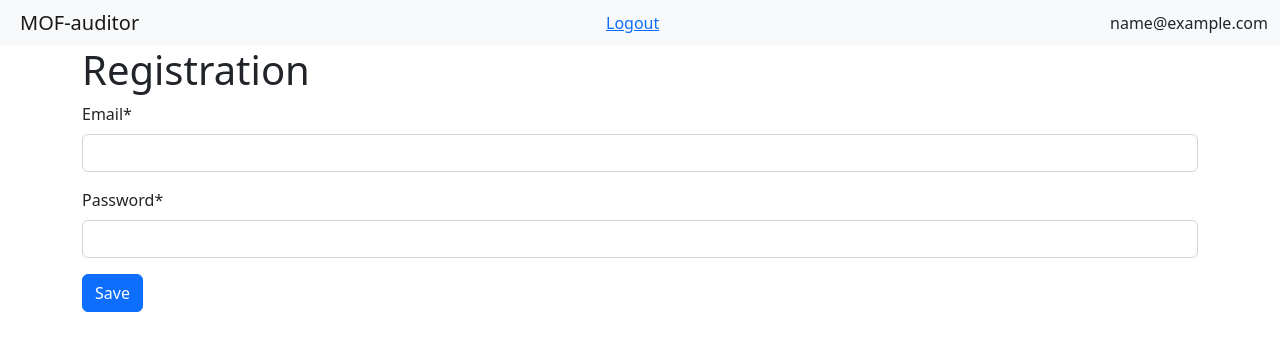
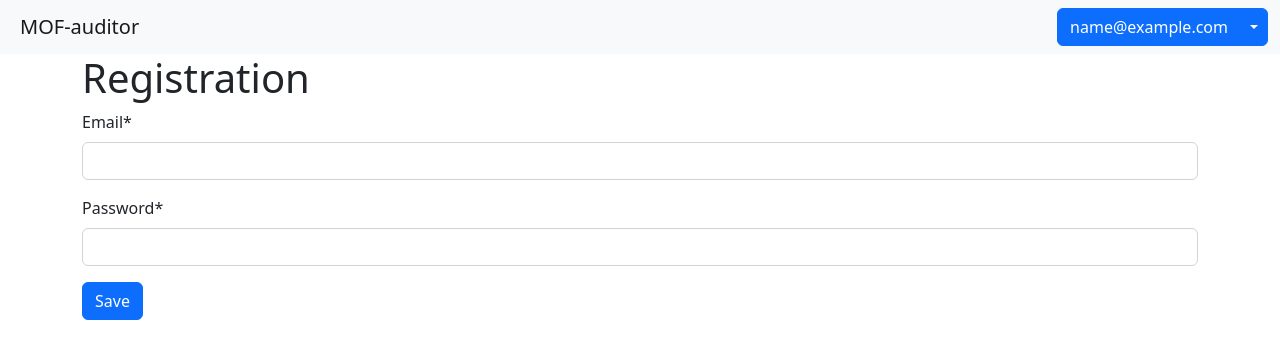
Before and after one commit to DedRobin/mof_auditor, a Django app: template templates/register.html in a window 1280 px wide. Shown: the top 359 px of the page. Run offline with Django 4.2, Linux system fonts and the light colour scheme; the template is opened without the code that fills it: values that come from a table or form of the project are taken from there, others are empty; a user stored in the database is signed in; tables that the repository leaves empty hold one stand-in row (values such as "Sample post"); some libraries are stand-ins or nearby versions.

Commit message:
add user reference after authorization

```diff
--- a/mof_auditor/urls.py
+++ b/mof_auditor/urls.py
@@ -16,11 +16,11 @@ Including another URLconf
 from django.contrib import admin
 from django.urls import path, include
 
-from users.views import login_view
+from users.views import login_view, get_user_page
 
 urlpatterns = [
     path("admin/", admin.site.urls),
     path("", login_view, name="login_view"),
-    path("users/", include("users.urls")),
-    # path("<user_id:int>/", include("users.urls")),
+    path("", include("users.urls")),
+    path("<user_id>/", get_user_page, name="user_page"),
 ]
--- a/templates/header.html
+++ b/templates/header.html
@@ -1,7 +1,6 @@
 <nav class="navbar bg-light">
     <div class="container-fluid">
         <div>
-
             {% if request.user.is_authenticate %}
                 <button class="navbar-toggler" type="button" data-bs-toggle="offcanvas"
                         data-bs-target="#offcanvasNavbar"
@@ -14,8 +13,9 @@
         </div>
 
         {% if request.user.is_authenticated %}
-            <div><a href="{% url 'logout_view' %}">Logout</a></div>
-            <div>{{ request.user }}</div>
+            <div>
+                {% include 'user_dropdown_menu.html' %}
+            </div>
         {% endif %}
 
 
--- a/templates/index.html
+++ b/templates/index.html
@@ -8,6 +8,8 @@
 
     {% if not request.user.is_authenticated %}
         {% include 'login.html' %}
+    {% else %}
+        {% include 'user_page.html' %}
     {% endif %}
 
 {% endblock %}
--- /dev/null
+++ b/templates/user_dropdown_menu.html
@@ -0,0 +1,14 @@
+<!-- Example split danger button -->
+<div class="btn-group">
+  <button type="button" class="btn btn-primary">{{ request.user }}</button>
+  <button type="button" class="btn btn-primary dropdown-toggle dropdown-toggle-split" data-bs-toggle="dropdown" aria-expanded="false">
+    <span class="visually-hidden">Toggle Dropdown</span>
+  </button>
+  <ul class="dropdown-menu">
+    <li><a class="dropdown-item" href="#">Action</a></li>
+    <li><a class="dropdown-item" href="#">Another action</a></li>
+    <li><a class="dropdown-item" href="#">Something else here</a></li>
+    <li><hr class="dropdown-divider"></li>
+    <li><a class="dropdown-item" href="{% url 'logout_view' %}">Logout</a></li>
+  </ul>
+</div>
--- /dev/null
+++ b/templates/user_page.html
@@ -0,0 +1,3 @@
+{% block content %}
+    <div>Hello, {{ user }}!</div>
+{% endblock %}
```
Also changed, not shown: users/views.py (+7 -1 lines).
